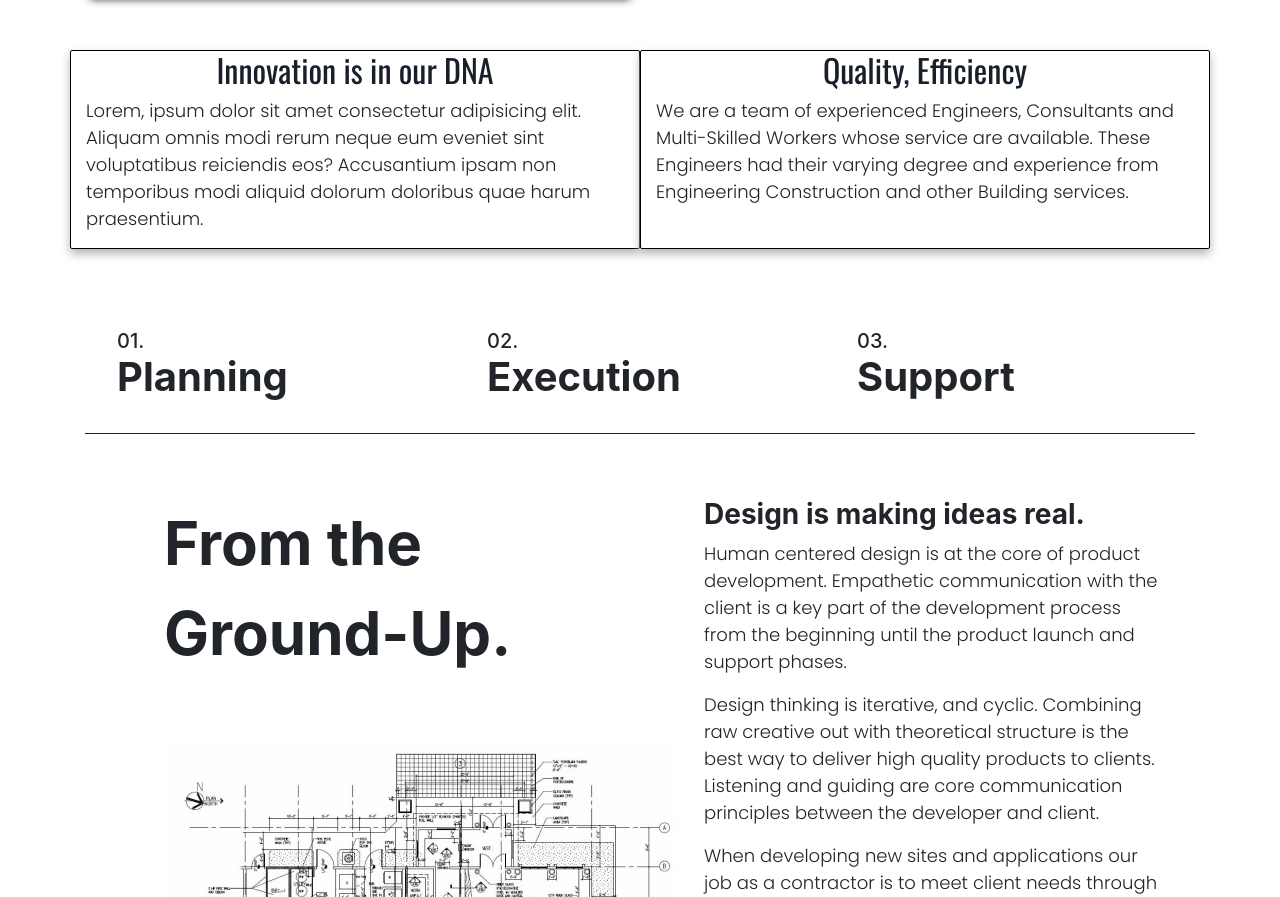
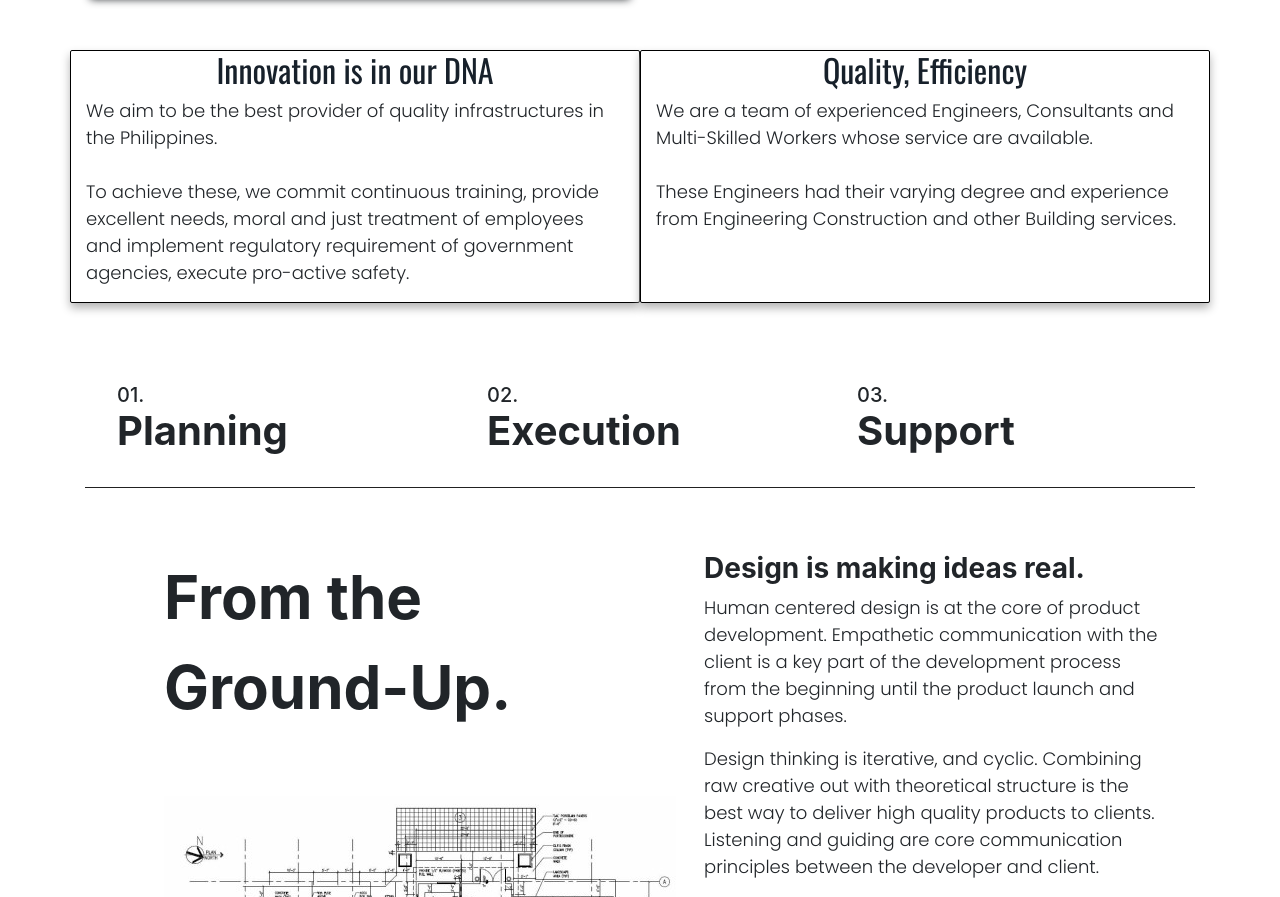
Before and after one commit to pcdcphilippines/pcdc-site, a plain HTML site: page index.html in a window 1280 px wide. Shown: the part 1824-2721 px from the top of the page. Drawn offline with nearby package versions, Linux system fonts and the light colour scheme; a web font is replaced by a local one.

Commit message:
card edit

```diff
--- a/index.html
+++ b/index.html
@@ -159,13 +159,21 @@
       <div class="row mt-5" id="project">
         <div class="cards col-12 col-md-6 mt-2">
           <h2 class="text-center">Innovation is in our DNA</h2>
-          <p>Lorem, ipsum dolor sit amet consectetur adipisicing elit. Aliquam omnis modi rerum neque eum eveniet sint voluptatibus reiciendis eos? Accusantium ipsam non temporibus modi aliquid dolorum doloribus quae harum praesentium.</p>
+          <p>
+            We aim to be the best
+            provider of quality infrastructures in the Philippines.
+            <br><br>
+            To achieve these, we commit continuous
+            training, provide excellent needs, moral and just treatment of employees and implement
+            regulatory requirement of government agencies, execute pro-active safety.
+          </p>
         </div>
         <div class="cards2 col-12 col-md-6 mt-2">
           <h2 class="text-center">Quality, Efficiency</h2>
           <p>
-            We are a team of experienced Engineers, Consultants and Multi-Skilled Workers whose service are available. These
-            Engineers had their varying degree and experience from Engineering Construction and other
+            We are a team of experienced Engineers, Consultants and Multi-Skilled Workers whose service are available.
+            <br><br>
+            These Engineers had their varying degree and experience from Engineering Construction and other
             Building services.
          </p>
         </div>
```
